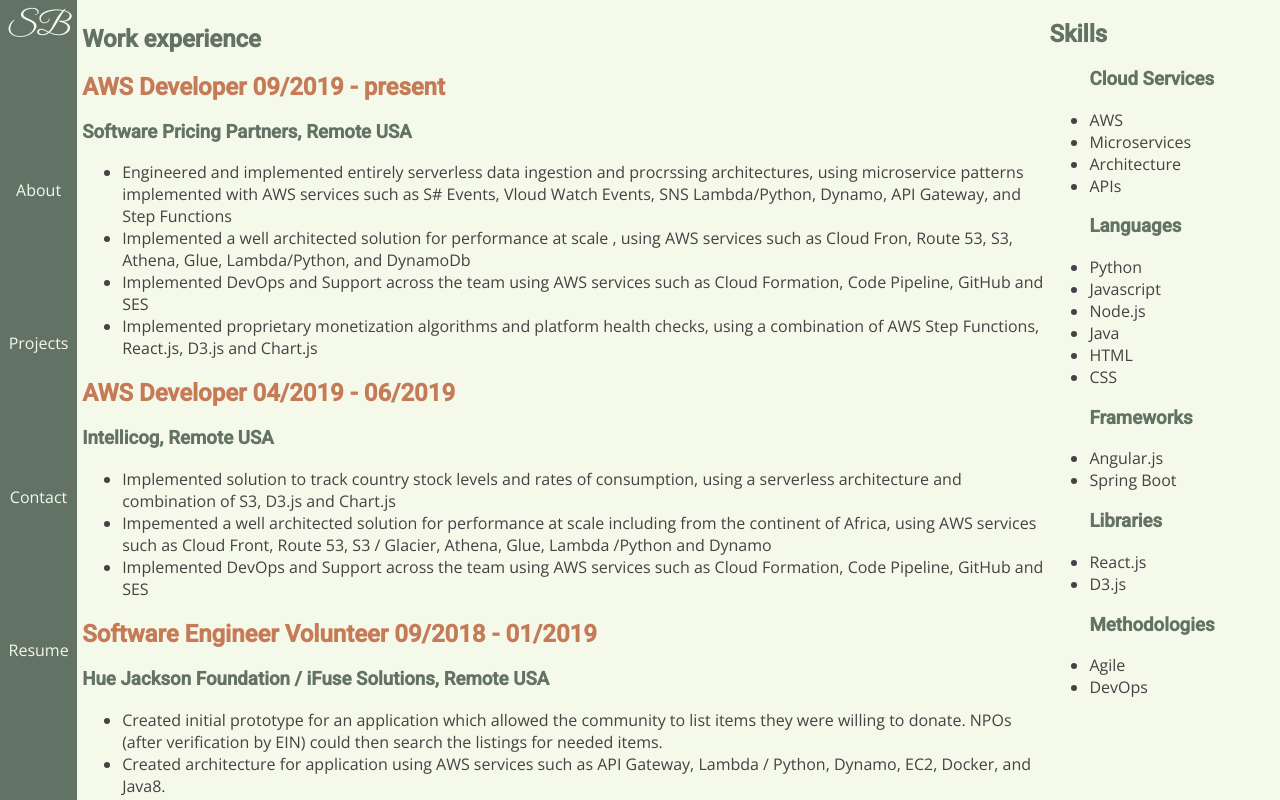
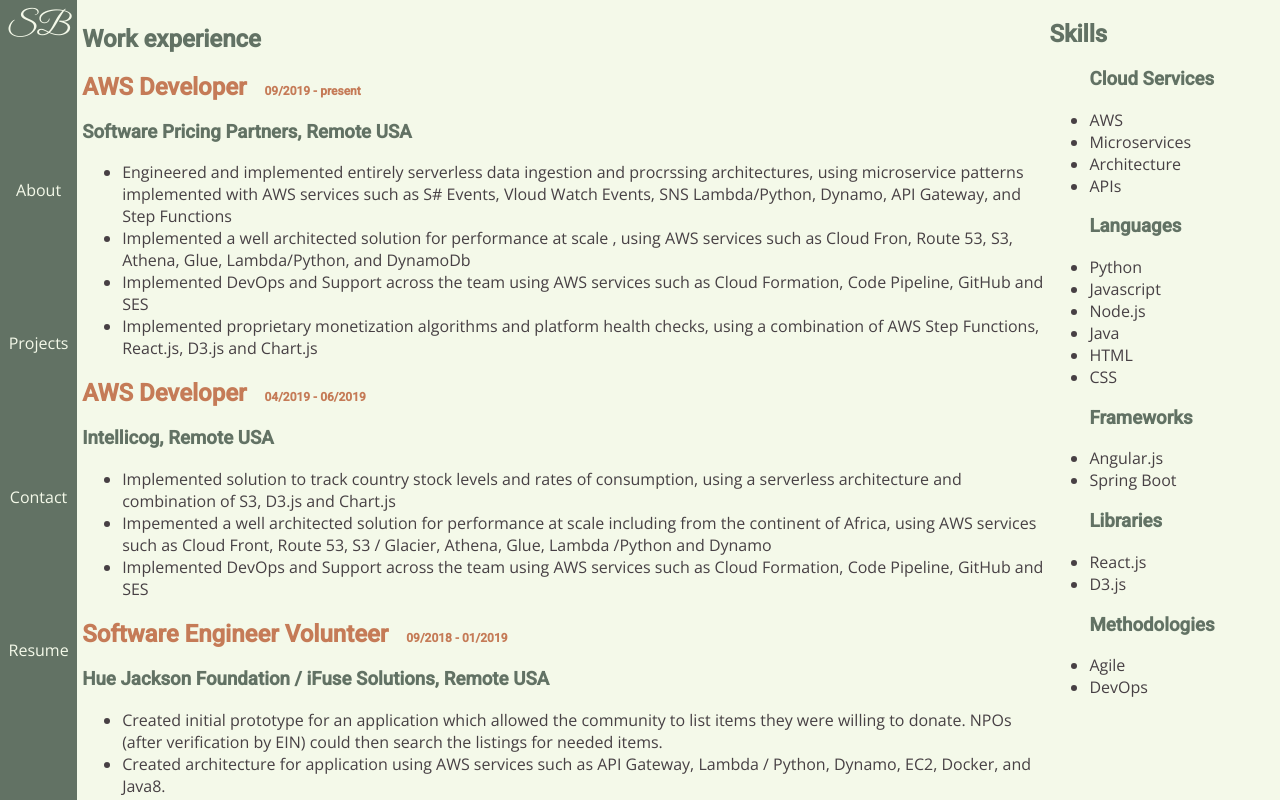
Before and after one commit to etacalpha/portfolioV2, a React (Create React App) app: page /resume in a window 1280 px wide. Built offline with nearby package versions, Linux system fonts and the light colour scheme.

Commit message:
changed resume styling

```diff
--- a/src/Components/Resume/Resume.css
+++ b/src/Components/Resume/Resume.css
@@ -14,3 +14,8 @@
 .right{
   flex: 1;
 }
+
+.numbers{
+  font-size: .75rem;
+  padding-left: 1em;
+}
--- a/src/Components/Resume/Resume.jsx
+++ b/src/Components/Resume/Resume.jsx
@@ -9,7 +9,7 @@
 
         <section>
           <h2 className={"standout"}>
-              AWS Developer <span>09/2019 - present</span>
+              AWS Developer <span className={'numbers'}>09/2019 - present</span>
           </h2>
           <h3>Software Pricing Partners, Remote USA</h3>
           <ul>
@@ -38,7 +38,7 @@
         <section>
           <h2 className={"standout"}>
             {" "}
-              AWS Developer <span>04/2019 - 06/2019</span>
+              AWS Developer <span className={'numbers'}>04/2019 - 06/2019</span>
           </h2>
           <h3>Intellicog, Remote USA</h3>
           <ul>
@@ -62,7 +62,7 @@
         <section>
           <h2 className={"standout"}>
             {" "}
-              Software Engineer Volunteer <span>09/2018 - 01/2019</span>
+              Software Engineer Volunteer <span className={'numbers'}>09/2018 - 01/2019</span>
           </h2>
           <h3>Hue Jackson Foundation / iFuse Solutions, Remote USA</h3>
           <ul>
@@ -84,7 +84,7 @@
         <section>
           <h2 className={'standout'}>
             {" "}
-              Squad Leader <span>10/2002 - 05/2010</span>
+              Squad Leader <span className={'numbers'}>10/2002 - 05/2010</span>
           </h2>
           <h3>US Army, Multiple locations</h3>
           <ul>
```
